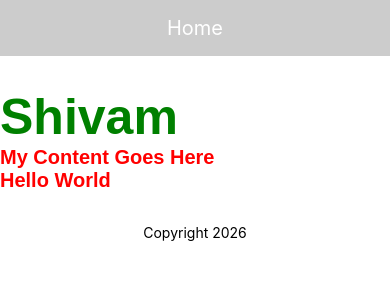
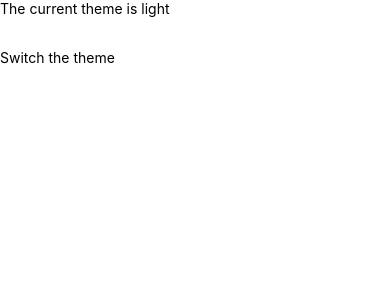
Before and after one commit to shivam04/HelloWorldApp, a React Native app: screen / in a window 390 px wide. Shown: the top 300 px of the page. Built offline with nearby package versions, Linux system fonts and the light colour scheme.

Commit message:
useContext Hooks

```diff
--- a/App.tsx
+++ b/App.tsx
@@ -5,37 +5,26 @@
  * @format
  */
 
+import { View } from 'react-native';
 import {
   SafeAreaProvider,
   SafeAreaView,
 } from 'react-native-safe-area-context';
-import MyText from './components/MyText/MyText';
-import { Alert, Text, View } from 'react-native';
-import style from './style';
+import { ThemeProvider } from './context/ThemeContext';
+import Card from './components/Card/Card';
+import Button from './components/Button/Button';
 
 function App() {
 
   return (
     <SafeAreaProvider>
       <SafeAreaView>
-        <View style={style.header}>
-          <Text style={style.headerTitle}>Home</Text>
-        </View>
-        <View>
-          <MyText
-            title={'Shivam'}
-            fontSize={50}
-            styles={{ color: 'green' }}
-            onPress={() => {
-              Alert.alert('You clicked on Text');
-            }}
-          />
-          <MyText title={'My Content Goes Here'} />
-          <MyText />
-        </View>
-        <View style={style.footer}>
-          <Text style={style.footerText}>Copyright 2026</Text>
-        </View>
+        <ThemeProvider>
+          <Card />
+          <View style={{ marginTop: 32 }}>
+            <Button />
+          </View>
+        </ThemeProvider>
       </SafeAreaView>
     </SafeAreaProvider>
   );
--- /dev/null
+++ b/components/Button/Button.tsx
@@ -0,0 +1,16 @@
+import { Text } from 'react-native';
+import { useTheme } from '../../context/ThemeContext';
+
+const Button = () => {
+    const { colors, toggleTheme } = useTheme();
+    return (
+        <Text
+            style={{ backgroundColor: colors.background, color: colors.text }}
+            onPress={toggleTheme}
+        >
+            Switch the theme
+        </Text>
+    );
+};
+
+export default Button;
--- /dev/null
+++ b/components/Card/Card.tsx
@@ -0,0 +1,15 @@
+import { View, Text } from 'react-native';
+import { useTheme } from '../../context/ThemeContext';
+
+const Card = () => {
+    const { colors, isDark } = useTheme();
+    return (
+        <View style={{ backgroundColor: colors.background }}>
+            <Text style={{ color: colors.text }}>
+                The current theme is {isDark ? 'dark' : 'light'}
+            </Text>
+        </View>
+    );
+};
+
+export default Card;
--- /dev/null
+++ b/context/ThemeContext.tsx
@@ -0,0 +1,67 @@
+import { createContext, ReactNode, useContext, useState } from "react";
+import { useColorScheme } from "react-native";
+
+type Theme = 'light' | 'dark';
+
+interface ThemeContextType {
+    theme: Theme;
+    isDark: boolean;
+    colors: {
+        background: string;
+        text: string;
+    };
+    toggleTheme: () => void;
+}
+
+
+export const ThemeContext = createContext<ThemeContextType | null>(null);
+
+interface ThemeProviderType {
+    children: ReactNode;
+}
+
+export const ThemeProvider = ({ children }: ThemeProviderType) => {
+    const systemTheme = useColorScheme();
+    const [theme, setTheme] = useState<Theme>(
+        systemTheme === 'dark' ? 'dark' : 'light',
+    );
+
+    const lightColors = {
+        background: 'white',
+        text: 'black',
+    };
+
+    const darkColors = {
+        background: 'black',
+        text: 'white',
+    };
+
+    const colors = theme === 'dark' ? darkColors : lightColors;
+
+
+    const toggleTheme = () => {
+        setTheme(currentTheme => (currentTheme === 'dark' ? 'light' : 'dark'));
+    };
+
+    const value: ThemeContextType = {
+        theme,
+        isDark: theme === 'dark',
+        colors,
+        toggleTheme,
+    };
+
+    return (
+        <ThemeContext.Provider value={value}>
+            {children}
+        </ThemeContext.Provider>
+    )
+
+}
+
+export const useTheme = () => {
+    const context = useContext(ThemeContext);
+    if (!context) {
+        throw new Error('useTheme can only be used within a ThemeProvider');
+    }
+    return context;
+}
```
